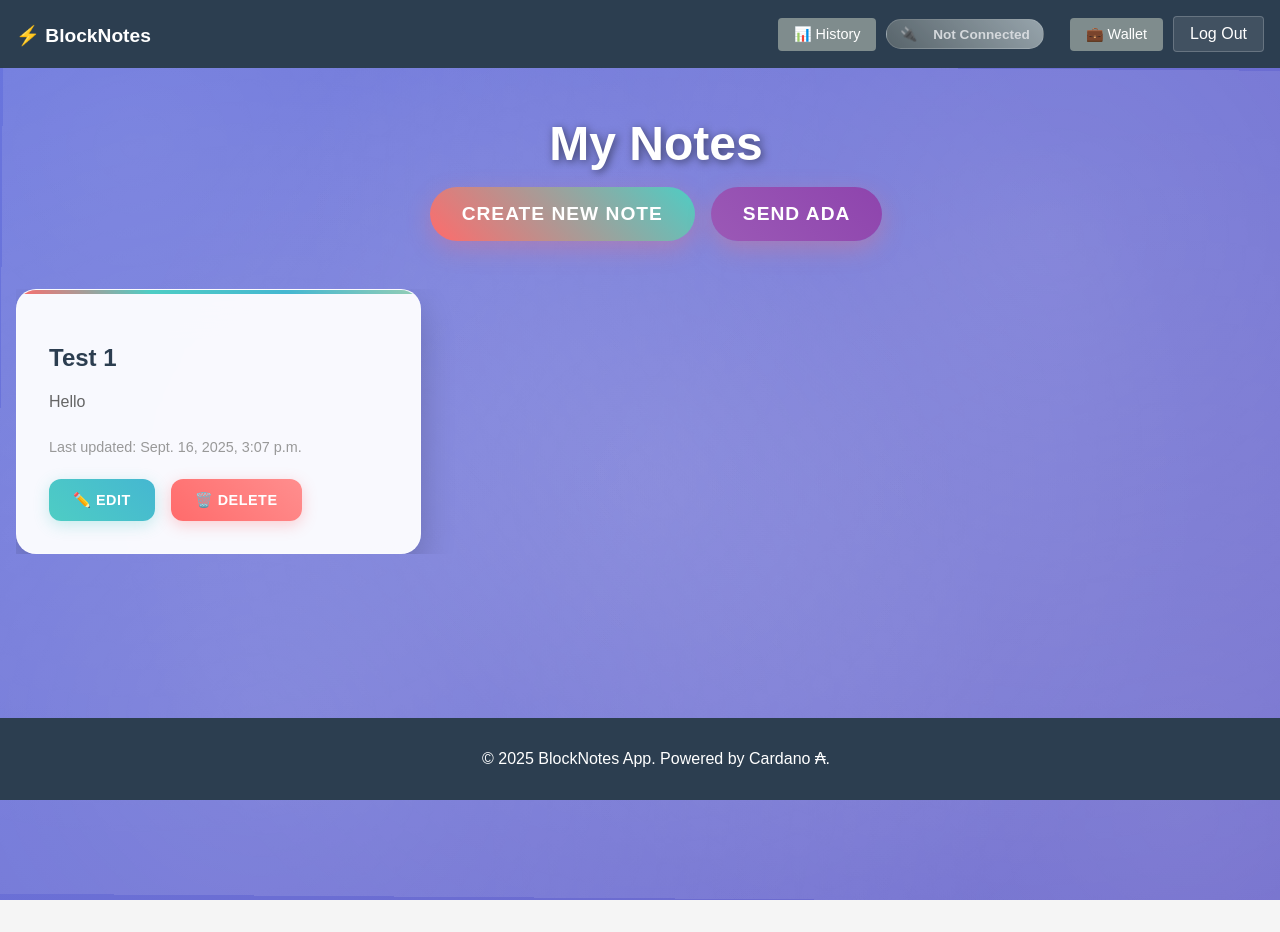
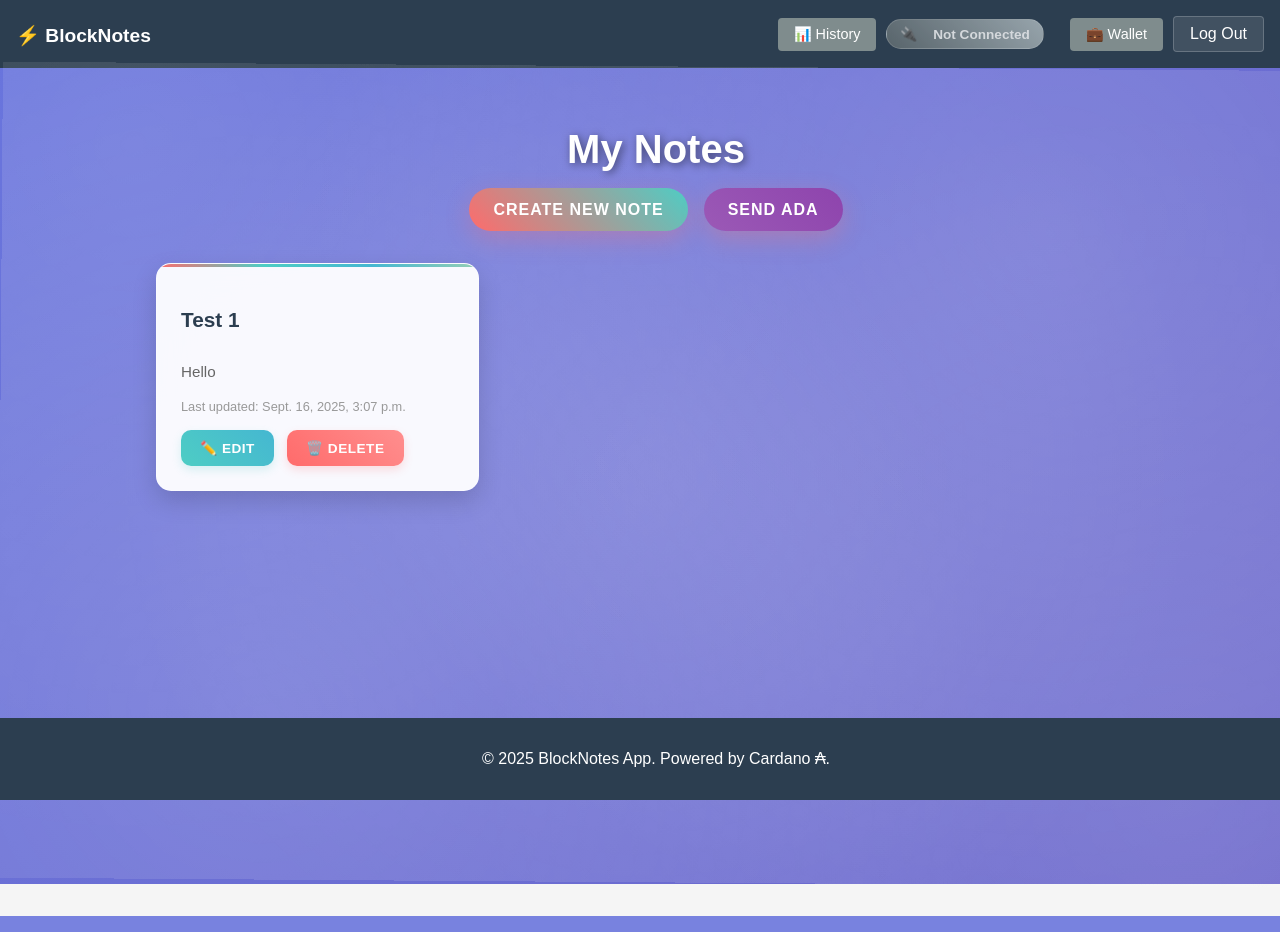
Before and after one commit to Kzu0-afk/blockchain-notepad, a Django app: page /notes/ in a window 1280 px wide. Run offline with Django 5.2, Linux system fonts and the light colour scheme; a user stored in the database is signed in; data comes from the database, SQL or seed files in the repository; both versions use the stored data as it was after the commit; some libraries are stand-ins or nearby versions.

Commit message:
minor ui improvements and added pagination

```diff
--- a/notes/templates/notes/note_list.html
+++ b/notes/templates/notes/note_list.html
@@ -7,33 +7,49 @@
     background: linear-gradient(135deg, #667eea 0%, #764ba2 100%);
     background-size: 400% 400%;
     animation: gradientWave 8s ease infinite;
-    height: 100vh;
-    padding: 1rem;
+    min-height: calc(100vh - 80px); /* Adjust based on header/footer height */
+    padding: 2rem 1rem; /* Adjust padding */
     margin: -2rem -1rem 0 -1rem;
     position: relative;
-    overflow: hidden;
+    /* overflow: hidden; */ /* Removed to allow page scrolling */
     width: 100vw;
     margin-left: calc(-50vw + 50%);
+    padding-bottom: 4rem; /* Add padding for footer/pagination */
 }
 
-/* Hide scrollbar for webkit browsers */
+/* Re-enable scrollbar for webkit browsers */
 ::-webkit-scrollbar {
-    display: none;
+    display: block;
+    width: 8px; /* Standard scrollbar width */
+}
+::-webkit-scrollbar-track {
+    background: rgba(255, 255, 255, 0.1);
+    border-radius: 10px;
+}
+::-webkit-scrollbar-thumb {
+    background: rgba(255, 255, 255, 0.3);
+    border-radius: 10px;
+}
+::-webkit-scrollbar-thumb:hover {
+    background: rgba(255, 255, 255, 0.5);
 }
 
-/* Hide scrollbar for Firefox */
+/* Re-enable scrollbar for Firefox */
 html {
-    scrollbar-width: none;
+    scrollbar-width: thin; /* Standard scrollbar width */
+    scrollbar-color: rgba(255, 255, 255, 0.3) rgba(255, 255, 255, 0.1);
 }
 
-/* Ensure body doesn't have scrollbars */
+/* Ensure body can scroll */
 body {
-    overflow: hidden;
+    overflow-y: auto;
+    overflow-x: hidden;
 }
 
-/* Prevent any scrolling on the page */
+/* Allow scrolling on the page */
 html {
-    overflow: hidden;
+    overflow-y: auto;
+    overflow-x: hidden;
 }
 
 .modern-notes-container::before {
@@ -68,16 +84,19 @@
 
 .modern-header {
     text-align: center;
-    margin-bottom: 3rem;
+    margin-bottom: 2rem; /* Reduced margin */
     position: relative;
     z-index: 2;
+    max-width: 800px; /* Constrain header width */
+    margin-left: auto;
+    margin-right: auto;
 }
 
 .modern-header h1 {
     color: white !important;
-    font-size: 3rem;
+    font-size: 2.5rem; /* Reduced font size */
     font-weight: 800;
-    margin-bottom: 1rem;
+    margin-bottom: 0.8rem; /* Reduced margin */
     text-shadow: 2px 2px 8px rgba(0,0,0,0.5);
     background: none !important;
     -webkit-background-clip: unset !important;
@@ -89,9 +108,9 @@
     background: linear-gradient(45deg, #ff6b6b, #4ecdc4);
     border: none;
     border-radius: 50px;
-    padding: 1rem 2rem;
+    padding: 0.8rem 1.5rem; /* Reduced padding */
     color: white;
-    font-size: 1.2rem;
+    font-size: 1rem; /* Reduced font size */
     font-weight: 600;
     text-decoration: none;
     display: inline-block;
@@ -110,25 +129,29 @@
 
 .notes-grid {
     display: grid;
-    grid-template-columns: repeat(auto-fill, minmax(300px, 1fr));
-    gap: 1.5rem;
+    grid-template-columns: repeat(auto-fill, minmax(280px, 1fr)); /* Adjusted minmax for smaller cards */
+    gap: 1rem; /* Reduced gap */
     position: relative;
     z-index: 2;
-    max-height: calc(100vh - 200px);
-    overflow-y: auto;
-    padding-right: 1rem;
+    /* max-height: calc(100vh - 200px); */ /* Removed to allow page scrolling */
+    overflow-y: visible; /* Allow content to flow */
+    padding-right: 0; /* No need for special padding for scrollbar here */
+    max-width: 1000px; /* Constrain grid width */
+    margin: 0 auto; /* Center the grid */
 }
 
 .modern-note-card {
     background: rgba(255, 255, 255, 0.95);
     backdrop-filter: blur(20px);
-    border-radius: 20px;
-    padding: 2rem;
-    box-shadow: 0 15px 35px rgba(0, 0, 0, 0.2);
+    border-radius: 15px; /* Slightly reduced border-radius */
+    padding: 1.5rem; /* Reduced padding */
+    box-shadow: 0 10px 25px rgba(0, 0, 0, 0.15); /* Reduced shadow */
     border: 1px solid rgba(255, 255, 255, 0.3);
     transition: all 0.3s ease;
     position: relative;
     overflow: hidden;
+    display: flex; /* Flexbox for internal layout */
+    flex-direction: column;
 }
 
 .modern-note-card::before {
@@ -137,55 +160,56 @@
     top: 0;
     left: 0;
     right: 0;
-    height: 4px;
+    height: 3px; /* Reduced height */
     background: linear-gradient(45deg, #ff6b6b, #4ecdc4, #45b7d1, #96ceb4);
-    border-radius: 20px 20px 0 0;
+    border-radius: 15px 15px 0 0;
 }
 
 .modern-note-card:hover {
-    transform: translateY(-10px) scale(1.02);
-    box-shadow: 0 25px 50px rgba(0, 0, 0, 0.3);
+    transform: translateY(-5px) scale(1.01); /* Reduced hover effect */
+    box-shadow: 0 15px 35px rgba(0, 0, 0, 0.25);
 }
 
 .modern-note-card h2 {
     color: #2c3e50;
-    font-size: 1.5rem;
+    font-size: 1.3rem; /* Reduced font size */
     font-weight: 700;
-    margin-bottom: 1rem;
+    margin-bottom: 0.8rem; /* Reduced margin */
     line-height: 1.3;
 }
 
 .modern-note-card p {
     color: #666;
-    line-height: 1.6;
-    margin-bottom: 1.5rem;
-    font-size: 1rem;
+    line-height: 1.5; /* Reduced line height */
+    margin-bottom: 1rem; /* Reduced margin */
+    font-size: 0.95rem; /* Reduced font size */
+    flex-grow: 1; /* Allow description to take available space */
 }
 
 .timestamp {
     color: #999;
-    font-size: 0.9rem;
+    font-size: 0.8rem; /* Reduced font size */
     font-weight: 500;
     display: block;
-    margin-bottom: 1.5rem;
+    margin-bottom: 1rem; /* Reduced margin */
 }
 
 .note-actions {
     display: flex;
-    gap: 1rem;
-    margin-top: 1.5rem;
+    gap: 0.8rem; /* Reduced gap */
+    margin-top: auto; /* Push actions to the bottom */
 }
 
 .modern-btn {
-    padding: 0.8rem 1.5rem;
+    padding: 0.6rem 1.2rem; /* Reduced padding */
     border: none;
-    border-radius: 12px;
+    border-radius: 10px; /* Reduced border-radius */
     font-weight: 600;
     text-decoration: none;
     display: inline-block;
     transition: all 0.3s ease;
     cursor: pointer;
-    font-size: 0.9rem;
+    font-size: 0.85rem; /* Reduced font size */
     text-transform: uppercase;
     letter-spacing: 0.5px;
 }
@@ -193,12 +217,12 @@
 .btn-edit {
     background: linear-gradient(45deg, #4ecdc4, #45b7d1);
     color: white;
-    box-shadow: 0 4px 15px rgba(78, 205, 196, 0.3);
+    box-shadow: 0 4px 10px rgba(78, 205, 196, 0.2);
 }
 
 .btn-edit:hover {
     transform: translateY(-2px);
-    box-shadow: 0 8px 25px rgba(78, 205, 196, 0.4);
+    box-shadow: 0 6px 15px rgba(78, 205, 196, 0.3);
     color: white;
     text-decoration: none;
 }
@@ -206,43 +230,46 @@
 .btn-delete {
     background: linear-gradient(45deg, #ff6b6b, #ff8e8e);
     color: white;
-    box-shadow: 0 4px 15px rgba(255, 107, 107, 0.3);
+    box-shadow: 0 4px 10px rgba(255, 107, 107, 0.2);
 }
 
 .btn-delete:hover {
     transform: translateY(-2px);
-    box-shadow: 0 8px 25px rgba(255, 107, 107, 0.4);
+    box-shadow: 0 6px 15px rgba(255, 107, 107, 0.3);
 }
 
 .empty-state {
     text-align: center;
     color: white;
-    font-size: 1.2rem;
-    margin-top: 3rem;
+    font-size: 1.1rem; /* Reduced font size */
+    margin-top: 2rem; /* Reduced margin */
     position: relative;
     z-index: 2;
+    max-width: 600px;
+    margin-left: auto;
+    margin-right: auto;
 }
 
 .empty-state p {
     background: rgba(255, 255, 255, 0.1);
-    padding: 2rem;
-    border-radius: 20px;
+    padding: 1.5rem; /* Reduced padding */
+    border-radius: 15px; /* Reduced border-radius */
     backdrop-filter: blur(10px);
     display: inline-block;
     border: 1px solid rgba(255, 255, 255, 0.2);
 }
 
-/* New Styles for Transaction Badge */
+/* Styles for Transaction Badge */
 .tx-badge {
     display: inline-flex;
     align-items: center;
     background: rgba(78, 205, 196, 0.15);
     color: #00b894;
-    padding: 0.5rem 1rem;
+    padding: 0.4rem 0.8rem; /* Reduced padding */
     border-radius: 50px;
-    font-size: 0.85rem;
+    font-size: 0.75rem; /* Reduced font size */
     font-weight: 600;
-    margin-bottom: 1rem;
+    margin-bottom: 0.8rem; /* Reduced margin */
     border: 1px solid rgba(78, 205, 196, 0.3);
     text-decoration: none;
     transition: all 0.2s ease;
--- a/notes/templates/notes/profile.html
+++ b/notes/templates/notes/profile.html
@@ -274,6 +274,11 @@
         <!-- Phase 3: Transaction Form Section -->
         <div class="profile-section">
             <h2>💸 Send ADA</h2>
+            <p style="text-align: center; color: #555; margin-bottom: 1.5rem;">
+                <strong>Note: This "Send ADA" form is for testing purposes only.</strong> The primary
+                blockchain integration is designed to occur when creating a new note.
+                For robust usage, please use the "Create New Note" feature.
+            </p>
             <form id="sendTxForm" class="transaction-form">
                 <div class="form-group">
                     <label for="recipient">Recipient Address</label>
--- a/notes/views.py
+++ b/notes/views.py
@@ -5,6 +5,7 @@
 from django.contrib.auth.decorators import login_required
 from django.contrib import messages
 from django.http import HttpResponse
+from django.core.paginator import Paginator, EmptyPage, PageNotAnInteger # Import for pagination
 from .models import Note, Profile, Transaction
 
 def landing_view(request):
@@ -86,9 +87,23 @@
 
 @login_required
 def note_list_view(request):
-    notes = Note.objects.filter(createdBy=request.user, is_deleted=False).order_by('-updatedAt')
+    all_notes = Note.objects.filter(createdBy=request.user, is_deleted=False).order_by('-updatedAt')
+
+    # Pagination
+    paginator = Paginator(all_notes, 9) # Show 9 notes per page
+    page_number = request.GET.get('page')
+    try:
+        notes_page = paginator.page(page_number)
+    except PageNotAnInteger:
+        # If page is not an integer, deliver first page.
+        notes_page = paginator.page(1)
+    except EmptyPage:
+        # If page is out of range (e.g. 9999), deliver last page of results.
+        notes_page = paginator.page(paginator.num_pages)
+
     context = {
-        'notes': notes,
+        'page_obj': notes_page,
+        'is_paginated': notes_page.has_other_pages(),
         'blockfrost_api_key': settings.BLOCKFROST_PROJECT_ID
     }
     return render(request, 'notes/note_list.html', context)
```
Also changed, not shown: other parts of notes/templates/notes/note_list.html (+76 -4 lines), db.sqlite3.
